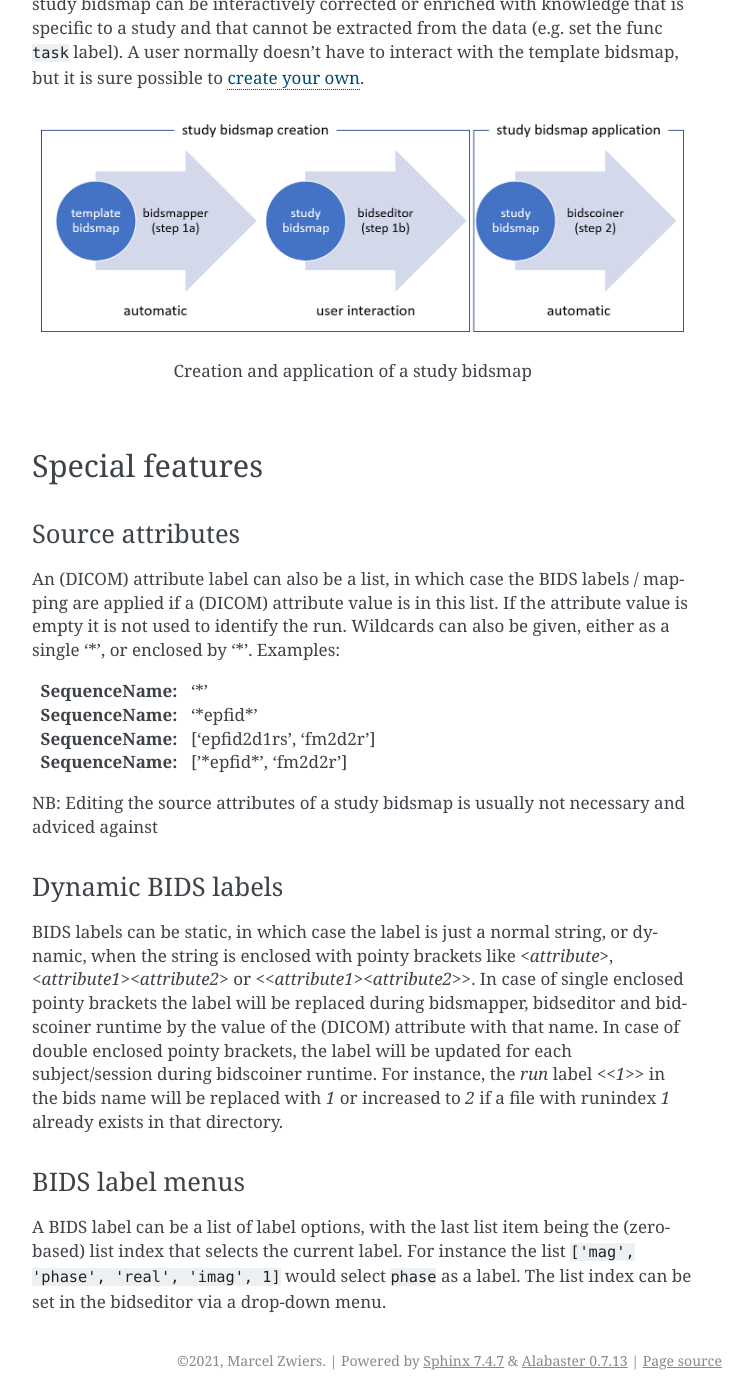
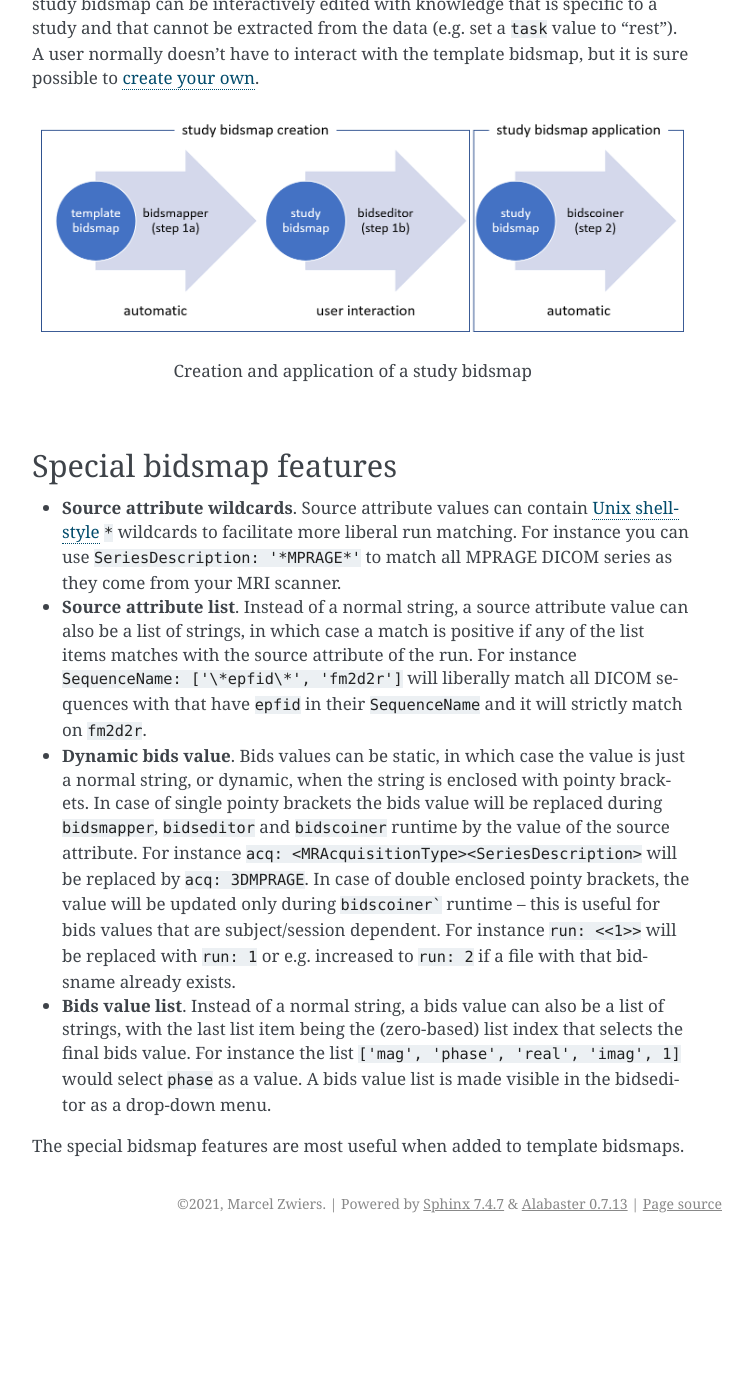
Before and after one commit to Donders-Institute/bidscoin, a Sphinx documentation site: the page built from docs/bidsmap.rst, in a window 1280 px wide and 1400 px high, scrolled down 1495 px. Shown: the whole window, without its empty margins (388-1141 px from the left). Built offline with Sphinx 7.4.7, drawn with Linux system fonts in a browser that asks for light colours; after the commit the page ends 2738 px from its top, so only the background shows below that; some of the changed text lies outside the part shown.

Commit message:
Improved BIDScoin 3.5 documentation

````diff
--- a/docs/advanced.rst
+++ b/docs/advanced.rst
@@ -12,13 +12,13 @@ Site specific / customized template
 Editing the template
 ^^^^^^^^^^^^^^^^^^^^
 
-1. **Using the bidseditor**. This is the easiest way to create a bidsmap template since it uses only a GUI and doesn't require in-depth knowledge of bidsmaps and YAML files. If you have a run item in your study that you would like to be automatically mapped in other / future studies you can simply append that run to the standard or to a custom template bidsmap by editing it to your needs and click the ``Export`` button (see below). Note that you should first empty the source attribute values (e.g. ``EchoTime``) that vary across repeats of the same run. With the GUI you can still use advanced features, such as `Unix shell-style wildcards <https://docs.python.org/3/library/fnmatch.html>`__ in the values of the source attributes (see left panel), or such as using lists of attribute values (of which either one can match), or simply empty field to ignore the item. The main limitation of using the GUI is that the run items are always appended to a bidsmap template, meaning that they are last in line and will be used only if no other item in the template matches. It also means that like this you cannot edit the already existing run items in the bidsmap. Another (smaller) limitation is that with the GUI you cannot make usage of YAML anchors and references, yielding a less clearly formatted bidsmap that is harder to maintain. Both limitations are overcome when directly editing the template bidsmap yourself using a text editor (see next point).
+1. **Using the bidseditor**. This is the easiest way to create a bidsmap template since it uses only a GUI and doesn't require in-depth knowledge of bidsmaps and YAML files. If you have a run item in your study that you would like to be automatically mapped in other / future studies you can simply append that run to the standard or to a custom template bidsmap by editing it to your needs and click the ``Export`` button (see below). Note that you should first empty the source attribute values (e.g. ``EchoTime``) that vary across repeats of the same run. With the GUI you can still use advanced features, such as `Unix shell-style wildcards <https://docs.python.org/3/library/fnmatch.html>`__ in the values of the source attributes (see left panel), or such as using lists of attribute values (of which either one can match), or simply empty fields to ignore the item. The main limitation of using the GUI is that the run items are always appended to a bidsmap template, meaning that they are last in line and will be used only if no other item in the template matches. It also means that like this you cannot edit the already existing run items in the bidsmap. Another (smaller) limitation is that with the GUI you cannot make usage of YAML anchors and references, yielding a less clearly formatted bidsmap that is harder to maintain. Both limitations are overcome when directly editing the template bidsmap yourself using a text editor (see next point).
 
 .. figure:: ./_static/bidseditor_edit.png
 
    The edit window with the option to export the customized mapping of run a item
 
-2. **Using a text editor**. This is the most powerful way to create or modify a bidsmap template but requires more indepth knowledge of `YAML <http://yaml.org/>`__ and of how BIDScoin identifies different acquisitions in a protocol given a bidsmap. How you can customize your template is well illustrated by the DCCN template bidsmap (``[path_to_bidscoin]/heuristics/bidsmap_dccn.yaml``). If you open that template, there are a few things to take notice of (as shown in the template snippet below). First, you can see that the DCCN template makes use of YAML `anchors and aliases <https://blog.daemonl.com/2016/02/yaml.html>`__ (to make maintanance more sustainable). The second thing to notice is that, of the first run, all values of the attribute dictionary are empty, meaning that it won't match any run / will be ignored. In that way, however, the subsequent runs that alias (``<<: *anatattributes_dicom``) this anchor (``&anatattributes_dicom``) will inherit only the keys and can inject their own values, as shown in the second run. The first run of each modality sub-section (like ``anat``) also serves as the default bidsmapping when users manually overrule / change the bids modality using the `bidsmapper <workflow.html#step-1a-running-the-bidsmapper>`__ GUI. Finally, it is important to take notice of the usage of the lists of values (any of which can match) and `Unix shell-style wildcards <https://docs.python.org/3/library/fnmatch.html>`__ (see ``DICOM Attributes``).
+2. **Using a text editor**. This is the most powerful way to create or modify a bidsmap template but requires more indepth knowledge of `YAML <http://yaml.org/>`__ and of how BIDScoin identifies different acquisitions in a protocol given a bidsmap. How you can customize your template is well illustrated by the DCCN template bidsmap (``[path_to_bidscoin]/heuristics/bidsmap_dccn.yaml``). If you open that template, there are a few things to take notice of (as shown in the template snippet below). First, you can see that the DCCN template makes use of YAML `anchors and aliases <https://blog.daemonl.com/2016/02/yaml.html>`__ (to make maintanance more sustainable). The second thing to notice is that, of the first run, all values of the attribute dictionary are empty, meaning that it won't match any run / will be ignored. In that way, however, the subsequent runs that alias (``<<: *anatattributes_dicom``) this anchor (``&anatattributes_dicom``) will inherit only the keys and can inject their own values, as shown in the second run. The first run of each modality sub-section (like ``anat``) also serves as the default bidsmapping when users manually overrule / change the bids modality using the `bidsmapper <workflow.html#step-1a-running-the-bidsmapper>`__ GUI.
 
 .. code-block:: yaml
 
--- a/docs/bidsmap.rst
+++ b/docs/bidsmap.rst
@@ -19,30 +19,21 @@ A bidsmap has a BIDScoin ``Options`` and a ``PlugIns`` section, followed by sour
 From template to study
 ----------------------
 
-A bidsmap can either be a template bidsmap or a study bidsmap. The difference between them is that a template bidsmap is a comprehensive set of pre-defined run items and serves as an input for the bidsmapper to automatically make a first version of a study bidsmap. The study bidsmap is thus derived from the template bidsmap and contains only those run items that are present in the data. The study bidsmap can be interactively corrected or enriched with knowledge that is specific to a study and that cannot be extracted from the data (e.g. set the func ``task`` label). A user normally doesn't have to interact with the template bidsmap, but it is sure possible to `create your own <advanced.html#site-specific-customized-template>`__.
+A bidsmap can either be a template bidsmap or a study bidsmap. The difference between them is that a template bidsmap is a comprehensive set of pre-defined run items and serves as an input for the bidsmapper to automatically make a first version of a study bidsmap. The study bidsmap is thus derived from the template bidsmap and contains only those run items that are present in the data. The study bidsmap can be interactively edited with knowledge that is specific to a study and that cannot be extracted from the data (e.g. set a ``task`` value to "rest"). A user normally doesn't have to interact with the template bidsmap, but it is sure possible to `create your own <advanced.html#site-specific-customized-template>`__.
 
 .. figure:: ./_static/bidsmap_flow.png
 
    Creation and application of a study bidsmap
 
-Special features
-----------------
+Special bidsmap features
+------------------------
 
-Source attributes
-^^^^^^^^^^^^^^^^^
-An (DICOM) attribute label can also be a list, in which case the BIDS labels / mapping are applied if a (DICOM) attribute value is in this list. If the attribute value is empty it is not used to identify the run. Wildcards can also be given, either as a single '*', or enclosed by '*'. Examples:
+* **Source attribute wildcards**. Source attribute values can contain `Unix shell-style <https://docs.python.org/3/library/fnmatch.html>`__ ``*`` wildcards to facilitate more liberal run matching. For instance you can use ``SeriesDescription: '*MPRAGE*'`` to match all MPRAGE DICOM series as they come from your MRI scanner.
 
-:SequenceName: '*'
-:SequenceName: '\*epfid\*'
-:SequenceName: ['epfid2d1rs', 'fm2d2r']
-:SequenceName: ['\*epfid\*', 'fm2d2r']
+* **Source attribute list**. Instead of a normal string, a source attribute value can also be a list of strings, in which case a match is positive if any of the list items matches with the source attribute of the run. For instance ``SequenceName: ['\*epfid\*', 'fm2d2r']`` will liberally match all DICOM sequences with that have ``epfid`` in their ``SequenceName`` and it will strictly match on ``fm2d2r``.
 
-NB: Editing the source attributes of a study bidsmap is usually not necessary and adviced against
+* **Dynamic bids value**. Bids values can be static, in which case the value is just a normal string, or dynamic, when the string is enclosed with pointy brackets. In case of single pointy brackets the bids value will be replaced during ``bidsmapper``, ``bidseditor`` and ``bidscoiner`` runtime by the value of the source attribute. For instance ``acq: <MRAcquisitionType><SeriesDescription>`` will be replaced by ``acq: 3DMPRAGE``. In case of double enclosed pointy brackets, the value will be updated only during ``bidscoiner``` runtime -- this is useful for bids values that are subject/session dependent. For instance ``run: <<1>>`` will be replaced with ``run: 1`` or e.g. increased to ``run: 2`` if a file with that bidsname already exists.
 
-Dynamic BIDS labels
-^^^^^^^^^^^^^^^^^^^
-BIDS labels can be static, in which case the label is just a normal string, or dynamic, when the string is enclosed with pointy brackets like `<attribute>`, `<attribute1><attribute2>` or `<<attribute1><attribute2>>`. In case of single enclosed pointy brackets the label will be replaced during bidsmapper, bidseditor and bidscoiner runtime by the value of the (DICOM) attribute with that name. In case of double enclosed pointy brackets, the label will be updated for each subject/session during bidscoiner runtime. For instance, the `run` label `<<1>>` in the bids name will be replaced with `1` or increased to `2` if a file with runindex `1` already exists in that directory.
+* **Bids value list**. Instead of a normal string, a bids value can also be a list of strings, with the last list item being the (zero-based) list index that selects the final bids value. For instance the list ``['mag', 'phase', 'real', 'imag', 1]`` would select ``phase`` as a value. A bids value list is made visible in the bidseditor as a drop-down menu.
 
-BIDS label menus
-^^^^^^^^^^^^^^^^
-A BIDS label can be a list of label options, with the last list item being the (zero-based) list index that selects the current label. For instance the list ``['mag', 'phase', 'real', 'imag', 1]`` would select ``phase`` as a label. The list index can be set in the bidseditor via a drop-down menu.
+The special bidsmap features are most useful when added to template bidsmaps.
--- a/docs/workflow.rst
+++ b/docs/workflow.rst
@@ -131,7 +131,7 @@ As shown below, the main window of the bidseditor opens with the ``BIDS map`` ta
 
 \ |Bidseditor main window|\
 
-The user can click the ``Edit`` button for each list item to open a new edit window, as show below. In this interface, the right BIDS ``Modality`` (drop down menu) and the ``suffix`` label (drop down menu) can set correctly, after which the associated BIDS ``Labels`` can be edited (double click black items). As a result, the new BIDS ``Output name`` is then shown in the bottom text field. This is a preview of the BIDS output data, if that looks satisfactory (NB: green text indicates that  BIDS valid), the user can store this mapping to the bidsmap and return to the main window by clicking the ``OK`` button. See `The bidsmap explained <bidsmap.html#special-features--editing-tips>`__ for editing tips and explanation of the special bidsmap feautures.
+The user can click the ``Edit`` button for each list item to open a new edit window, as show below. In this interface, the right BIDS ``Modality`` (drop down menu) and the ``suffix`` label (drop down menu) can set correctly, after which the associated BIDS ``Labels`` can be edited (double click black items). As a result, the new BIDS ``Output name`` is then shown in the bottom text field. This is a preview of the BIDS output data, if that looks satisfactory (NB: green text indicates that  BIDS valid), the user can store this mapping to the bidsmap and return to the main window by clicking the ``OK`` button. Editing the source attributes of a study bidsmap is usually not necessary and adviced against. See `The bidsmap explained <bidsmap.html#special-features>`__ for more explanation about the special bidsmap feautures.
 
 \ |Bidseditor edit window|\
 
````
